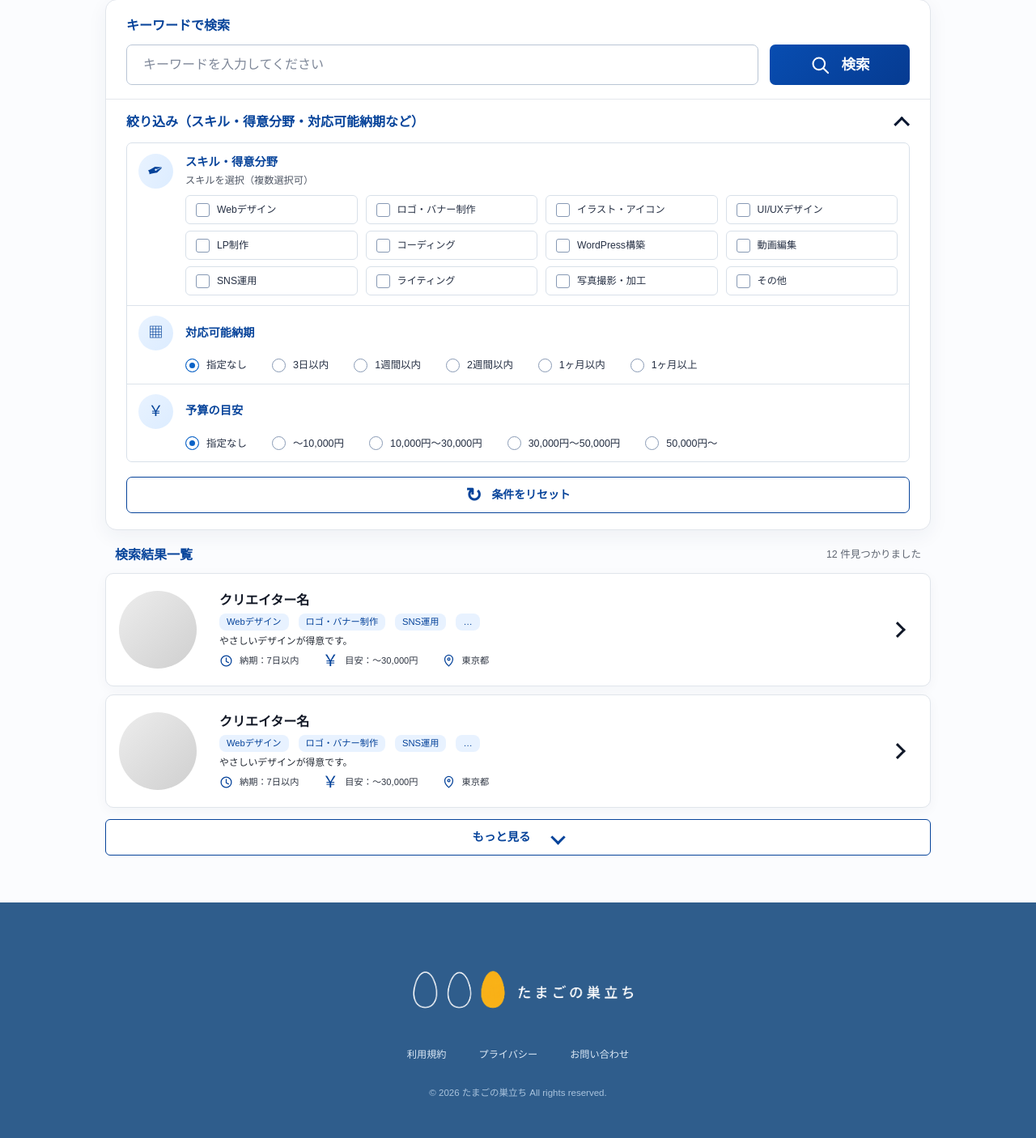
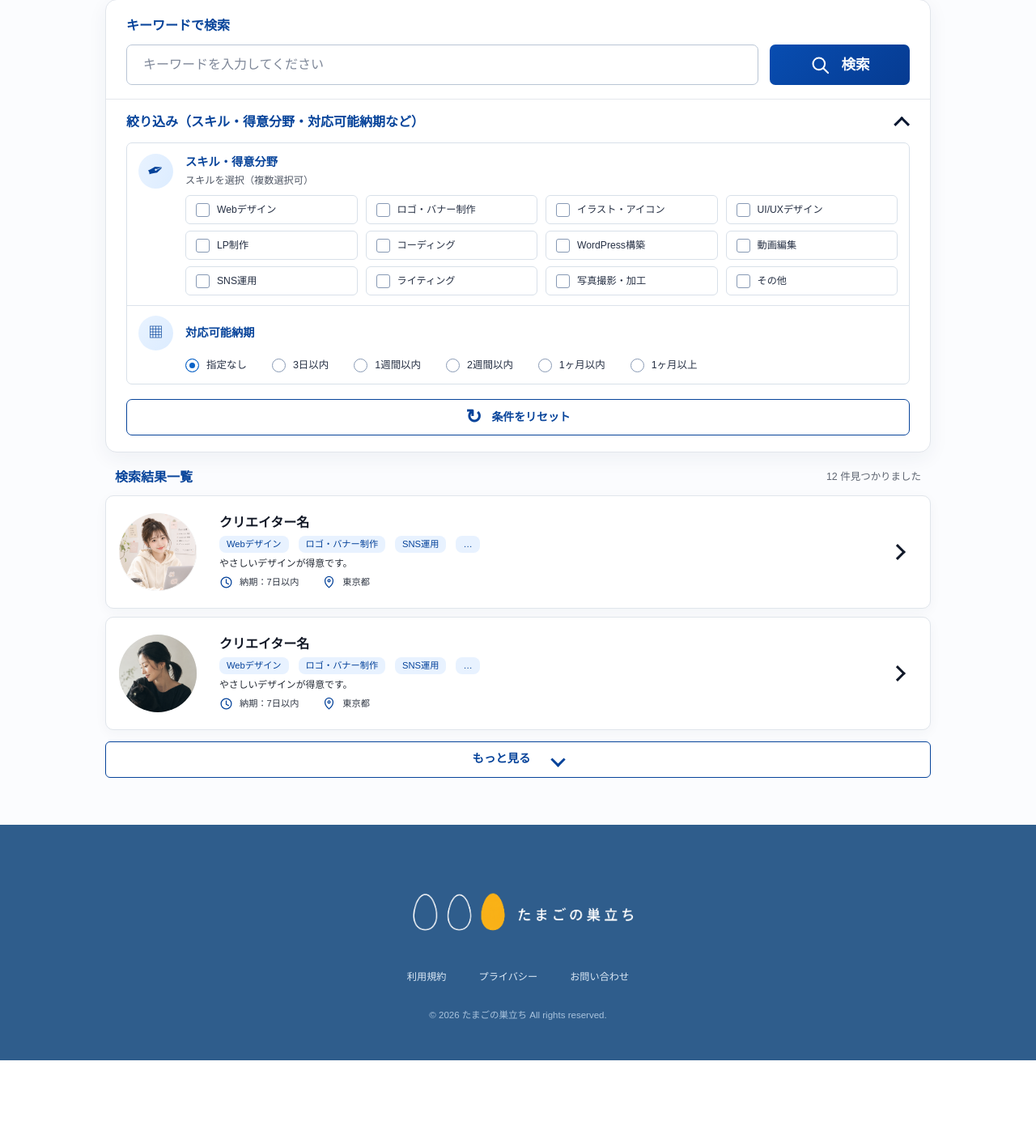
Before and after one commit to kaede-sunabaco/-, a Flask app: page /creators in a window 1280 px wide. Shown: the part 245-1651 px from the top of the page at 81% size. After the commit the page ends 1555 px from the top, so only its background shows below. Run offline with Flask 3, Linux system fonts and the light colour scheme.

Commit message:
最終の修正。

```diff
--- a/templates/creator-detail.html
+++ b/templates/creator-detail.html
@@ -17,7 +17,7 @@
         <article class="card"><h2>対応できること・スキル</h2><div class="tag-list"><span class="tag">Webデザイン</span><span class="tag">バナー制作</span><span class="tag">SNSアイコン</span></div><h2 style="margin-top:28px">自己紹介</h2><p>はじめまして。初心者の方にも分かりやすい説明を心がけながら、一緒にイメージを形にします。内容が決まっていない段階でも、お気軽にご相談ください。</p></article>
         <article class="card"><h2>作品サンプル</h2><div class="card-grid"><div class="empty-note">作品画像 1</div><div class="empty-note">作品画像 2</div><div class="empty-note">作品画像 3</div></div></article>
       </div>
-      <aside class="card request-summary"><h2>相談・依頼する</h2><p class="muted">予算の目安</p><p style="font-size:1.35rem;font-weight:800;color:var(--navy)">1,000円〜</p><p>メッセージを送ると、制作者に直接届きます。</p><a class="btn btn-primary btn-block" href="request.html">相談・依頼を始める</a><a class="btn btn-outline btn-block" href="chat.html" style="margin-top:10px">チャットを見る</a></aside>
+      <aside class="card request-summary"><h2>相談・依頼する</h2><!-- 予算の目安と金額（現在は非表示）<p class="muted">予算の目安</p><p style="font-size:1.35rem;font-weight:800;color:var(--navy)">1,000円〜</p> --><p>メッセージを送ると、制作者に直接届きます。</p><a class="btn btn-primary btn-block" href="request.html">相談・依頼を始める</a><a class="btn btn-outline btn-block" href="chat.html" style="margin-top:10px">チャットを見る</a></aside>
     </div></section>
   </main>
   <footer class="site-footer"><div class="container footer-inner"><a class="brand" href="../tamago-top-page/index.html"><span class="footer-logo-crop"><img src="/static/images/logo-nv.png?v=20260716" alt="たまごの巣立ち"></span></a><div class="footer-links"><a href="#">利用規約</a><a href="#">プライバシー</a><a href="#">お問い合わせ</a></div><p class="copyright">&copy; 2026 たまごの巣立ち All rights reserved.</p></div></footer>
--- a/templates/creators.html
+++ b/templates/creators.html
@@ -79,6 +79,7 @@
               </div>
             </details>
 
+            <!-- 予算の目安（現在は非表示）
             <details class="compact-filter-row">
               <summary>
                 <span class="compact-filter-row__main">
@@ -94,6 +95,7 @@
                 <label><input type="radio" name="budget-compact"><span>30,000円〜</span></label>
               </div>
             </details>
+            -->
           </div>
 
           <!-- 画面幅が広いときの展開済みフィルター -->
@@ -134,6 +136,7 @@
               </div>
             </fieldset>
 
+            <!-- 予算の目安（現在は非表示）
             <fieldset class="expanded-filter-row">
               <legend>
                 <span class="creator-filter-icon" aria-hidden="true">￥</span>
@@ -147,6 +150,7 @@
                 <label><input type="radio" name="budget"><span>50,000円〜</span></label>
               </div>
             </fieldset>
+            -->
           </div>
 
           <button class="filter-reset" type="reset"><span aria-hidden="true">↻</span>条件をリセット</button>
@@ -162,7 +166,7 @@
 
         <div class="creator-result-list">
           <a class="creator-result-card" href="{{ url_for('creator_detail') }}">
-            <span class="creator-avatar" aria-hidden="true"></span>
+            <img class="creator-avatar" src="/static/images/creator-05.png" alt="クリエイター05のプロフィール画像" loading="lazy">
             <span class="creator-result-card__body">
               <strong class="creator-name">クリエイター名</strong>
               <span class="creator-tags">
@@ -171,7 +175,9 @@
               <span class="creator-description">やさしいデザインが得意です。</span>
               <span class="creator-meta">
                 <span><svg viewBox="0 0 24 24" aria-hidden="true"><circle cx="12" cy="12" r="9"></circle><path d="M12 7v6l4 2"></path></svg>納期：7日以内</span>
+                <!-- 予算目安（現在は非表示）
                 <span><b aria-hidden="true">￥</b>目安：〜30,000円</span>
+                -->
                 <span><svg viewBox="0 0 24 24" aria-hidden="true"><path d="M12 21s7-6.2 7-12a7 7 0 0 0-14 0c0 5.8 7 12 7 12Z"></path><circle cx="12" cy="9" r="2"></circle></svg>東京都</span>
               </span>
             </span>
@@ -179,7 +185,7 @@
           </a>
 
           <a class="creator-result-card" href="{{ url_for('creator_detail') }}">
-            <span class="creator-avatar" aria-hidden="true"></span>
+            <img class="creator-avatar" src="/static/images/creator-06.png" alt="クリエイター06のプロフィール画像" loading="lazy">
             <span class="creator-result-card__body">
               <strong class="creator-name">クリエイター名</strong>
               <span class="creator-tags">
@@ -188,7 +194,9 @@
               <span class="creator-description">やさしいデザインが得意です。</span>
               <span class="creator-meta">
                 <span><svg viewBox="0 0 24 24" aria-hidden="true"><circle cx="12" cy="12" r="9"></circle><path d="M12 7v6l4 2"></path></svg>納期：7日以内</span>
+                <!-- 予算目安（現在は非表示）
                 <span><b aria-hidden="true">￥</b>目安：〜30,000円</span>
+                -->
                 <span><svg viewBox="0 0 24 24" aria-hidden="true"><path d="M12 21s7-6.2 7-12a7 7 0 0 0-14 0c0 5.8 7 12 7 12Z"></path><circle cx="12" cy="9" r="2"></circle></svg>東京都</span>
               </span>
             </span>
--- a/templates/request.html
+++ b/templates/request.html
@@ -14,7 +14,7 @@
     <section class="page-heading"><div class="container"><h1>相談・依頼を作成</h1><p>決まっている範囲だけで大丈夫です。<br>あとからチャットで相談しながら調整できます。</p></div></section>
     <section class="section"><div class="container split">
       <!-- name属性はDB設計の requests テーブルに合わせています -->
-      <form class="card" method="post" action="{{ url_for('request_page') }}"><div class="form-group"><label for="request-title">タイトル<span class="required">必須</span></label><input class="input" id="request-title" name="title" value="{{ request.form.get('title', '') }}" placeholder="例：SNSアイコンを作ってほしい" required></div><div class="form-group"><label for="description">相談・依頼内容<span class="required">必須</span></label><textarea id="description" name="description" placeholder="目的、希望する雰囲気、サイズなどを書いてください" required>{{ request.form.get('description', '') }}</textarea><p class="help">内容が曖昧でも、分かる範囲で入力すれば大丈夫です。</p></div><div class="form-group"><label for="category">カテゴリー</label><select id="category" name="category"><option>選択してください</option><option>Webデザイン</option><option>イラスト</option><option>動画編集</option><option>文章</option></select></div><div class="form-group"><label for="request-budget">予算の目安</label><select id="request-budget" name="budget"><option>相談して決めたい</option><option>〜3,000円</option><option>3,000〜10,000円</option></select></div><div class="form-group"><label for="deadline">希望納期</label><input class="input" id="deadline" name="deadline" type="date"></div><label class="checkbox"><input type="checkbox" name="is_small_project" value="1">初心者向けの小規模案件であることを確認しました</label><button class="btn btn-primary btn-block" type="submit" style="margin-top:22px">相談・依頼を登録する</button></form>
+      <form class="card" method="post" action="{{ url_for('request_page') }}"><div class="form-group"><label for="request-title">タイトル<span class="required">必須</span></label><input class="input" id="request-title" name="title" value="{{ request.form.get('title', '') }}" placeholder="例：SNSアイコンを作ってほしい" required></div><div class="form-group"><label for="description">相談・依頼内容<span class="required">必須</span></label><textarea id="description" name="description" placeholder="目的、希望する雰囲気、サイズなどを書いてください" required>{{ request.form.get('description', '') }}</textarea><p class="help">内容が曖昧でも、分かる範囲で入力すれば大丈夫です。</p></div><div class="form-group"><label for="category">カテゴリー</label><select id="category" name="category"><option>選択してください</option><option>Webデザイン</option><option>イラスト</option><option>動画編集</option><option>文章</option></select></div><!-- 予算の目安（現在は非表示）<div class="form-group"><label for="request-budget">予算の目安</label><select id="request-budget" name="budget"><option>相談して決めたい</option><option>〜3,000円</option><option>3,000〜10,000円</option></select></div> --><div class="form-group"><label for="deadline">希望納期</label><input class="input" id="deadline" name="deadline" type="date"></div><label class="checkbox"><input type="checkbox" name="is_small_project" value="1">初心者向けの小規模案件であることを確認しました</label><button class="btn btn-primary btn-block" type="submit" style="margin-top:22px">相談・依頼を登録する</button></form>
       <aside class="card request-summary"><h2>入力のヒント</h2><ul><li>何に使うものか</li><li>好きな色や雰囲気</li><li>参考にしたい作品</li><li>いつまでに必要か</li></ul><p class="muted">個人情報やサイト外の連絡先は書かないようにしましょう。</p></aside>
     </div></section>
   </main>
```
Also changed, not shown: templates/status.html (+7 -0 lines), static/images/creator-05.png (added), static/images/creator-06.png (added).
